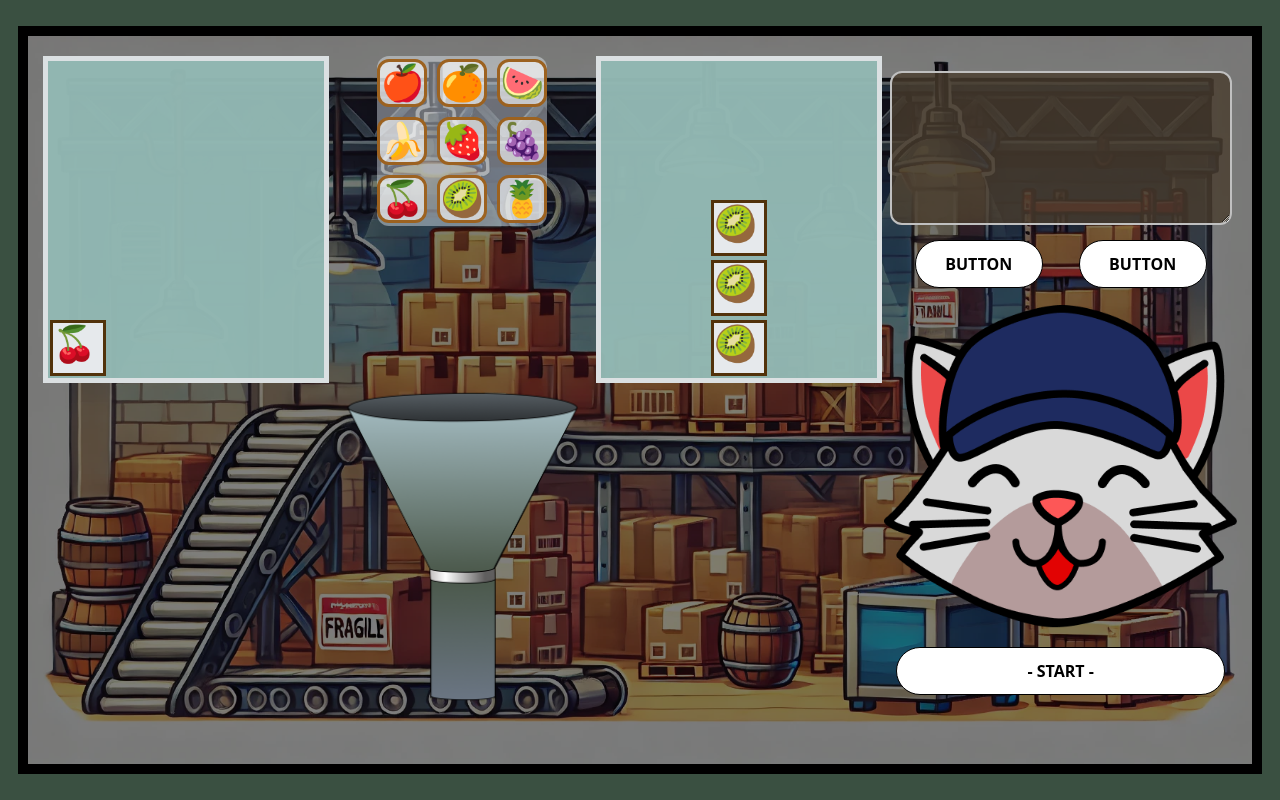
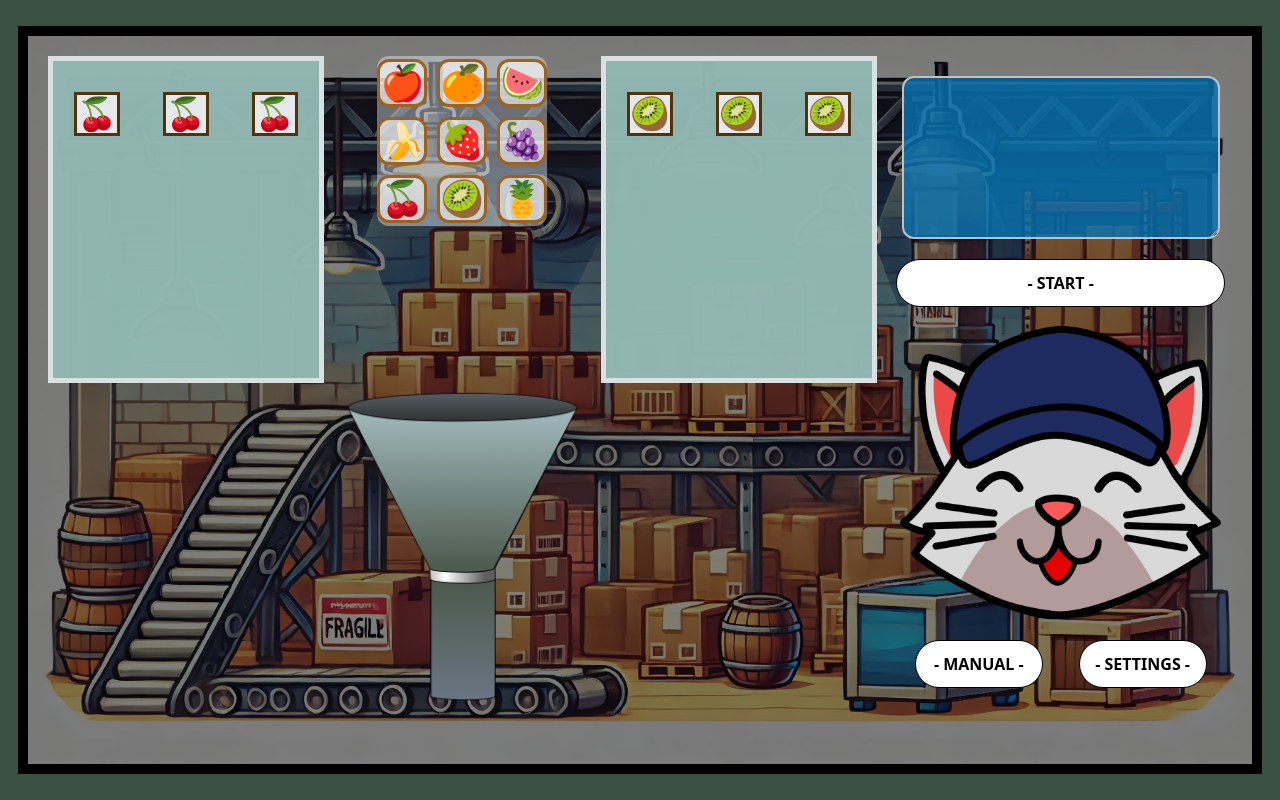
Before and after one commit to nicurrego/ArrayGame, a plain HTML site: page index.html in a window 1280 px wide. Drawn offline with Linux system fonts and the light colour scheme.

Commit message:
finalizado el estilo basico del juego, iniciando con el script

```diff
--- a/index.html
+++ b/index.html
@@ -14,6 +14,8 @@
         <img src="imagenes/embudo.png" alt="">
       </div>
       <div id="stack-1">
+        <p id="box">🍒</p>
+        <p id="box">🍒</p>
         <p id="box">🍒</p>
       </div>
       <!-- cada elemento contiene una imagen de referencia y un span que indica la cantidad de ese elemento -->
@@ -62,15 +64,15 @@
       <br>
         Entonces, empecemos!</p>
       </div>
-      <div class="buttons">
-        <button class="btn-61"><span>Button</span></button>
-        <button class="btn-61"><span>Button</span></button>
-      </div>
+      <button class="btn-61" id="start"><span>- START -</span></button>
+
       <div class="character">
         <img src="imagenes/Cat happy.png" alt="gatoSerio">
       </div>
-
-      <button class="btn-61" id="start"><span>- START -</span></button>
+      <div class="buttons">
+        <button class="btn-61"><span>- manual -</span></button>
+        <button class="btn-61"><span>- settings -</span></button>
+      </div>
     </aside>
   </section>
 
--- a/style.css
+++ b/style.css
@@ -28,7 +28,7 @@ main{
   grid-template-columns: repeat(3, 1fr);
   grid-template-rows: 1fr 1fr;
   grid-template-areas:
-  "stock1 frutas stock2"
+  "stack1 frutas stack2"
   ". embudo .";
   height: 95%;
   justify-items: center;
@@ -56,37 +56,39 @@ main{
   justify-content: center;
 }
 #stack-1{
-  grid-area: stock1;
-  width: 100%;
-  display: flex;
-  flex-direction: column-reverse;
-  flex-wrap: wrap; /* Permite apilar varias columnas de cajas */
-  justify-content: space-between;
-  overflow: hidden; /* Oculta el contenido que se desborde */
+  grid-area: stack1;
+  display: grid;
+  grid-template-columns: repeat(3, 1fr);
+  grid-template-rows: repeat(3, 1fr);
   border: 5px solid rgb(219, 224, 226);
   background-color: rgba(147, 185, 179, 0.973);
+  overflow: auto;
+  width: -webkit-fill-available;
+  align-items: center;
+  justify-items: center;
 }
 #stack-2{
-  grid-area: stock2;
-  width: 100%;
-  display: flex;
-  flex-direction: column-reverse;
-  flex-wrap: wrap;
-  overflow: hidden;
+  grid-area: stack2;
+  display: grid;
+  grid-template-columns: repeat(3, 1fr);
+  grid-template-rows: repeat(3, 1fr);
   border: 5px solid rgb(219, 224, 226);
   background-color: rgba(147, 185, 179, 0.973);
-  align-content: space-around;
+  overflow: auto;
+  width: -webkit-fill-available;
+  align-items: center;
+  justify-items: center;
 }
 #box{
-  margin: 2px;
-  font-size: 2.2rem;
+  margin: 0;
+  display: flex;
+  position: sticky;
+  font-size: 2rem;
+  width: fit-content;
+  height: fit-content;
   background-color: rgba(245, 243, 247, 0.856);
+
   border: 3px solid rgb(82, 50, 11);
-  flex-shrink: 0;
-  display: flex;
-  justify-items: center;
-  width: 50px;
-  height: 50px;
 }
 .embudo{
   width: 100%;
@@ -107,16 +109,19 @@ aside{
 }
 #inputPlayer {
   width: 90%;
-  height: 20%;
+  height: 25%;
   margin: 0 auto;
   padding: 10px;
   border-radius: 12px;
-  background-color: rgba(73, 61, 46, 0.8);
-  color: aquamarine;
+  background-color: rgba(8, 115, 177, 0.8);
+  font-weight: bold;
+  color: antiquewhite;
   border: 2px solid silver;
   font-family: 'Courier New', Courier, monospace;
   font-size: 1.2rem;
   resize: vertical;
+  padding: 5px;
+  box-sizing: border-box;
 }
 #inputPlayer:focus {
   outline: none;
@@ -125,6 +130,7 @@ aside{
 }
 .manual{
   background-color: rgb(209, 209, 151);
+  height: 25%;
   font-weight: bold;
   text-align: center;
   border-radius: 12px;
@@ -133,8 +139,15 @@ aside{
 #oculto{
   display: none;
 }
+.character{
+  height: 45%;
+  display: flex;
+  justify-content: center;
+}
 aside img{
-  width: 100%;
+  display: flex;
+  width: auto;
+  height: 100%;
 }
 .buttons{
   display: flex;
```
